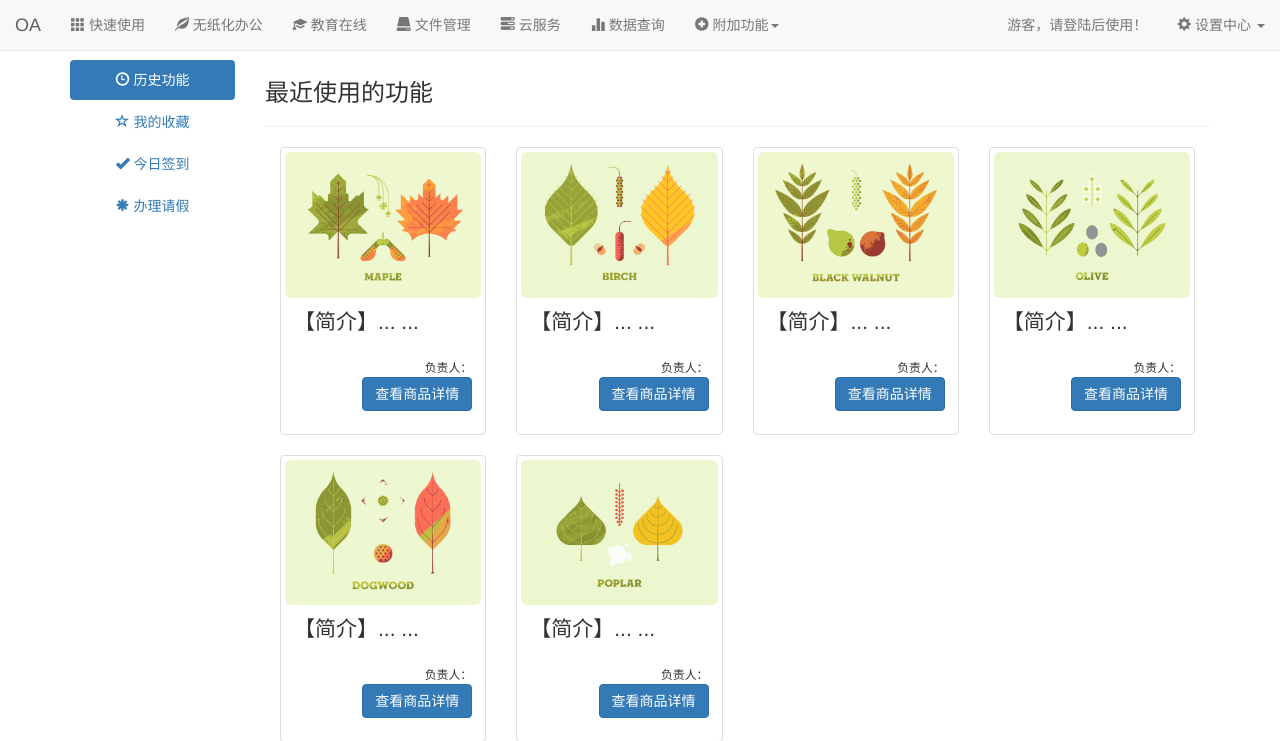
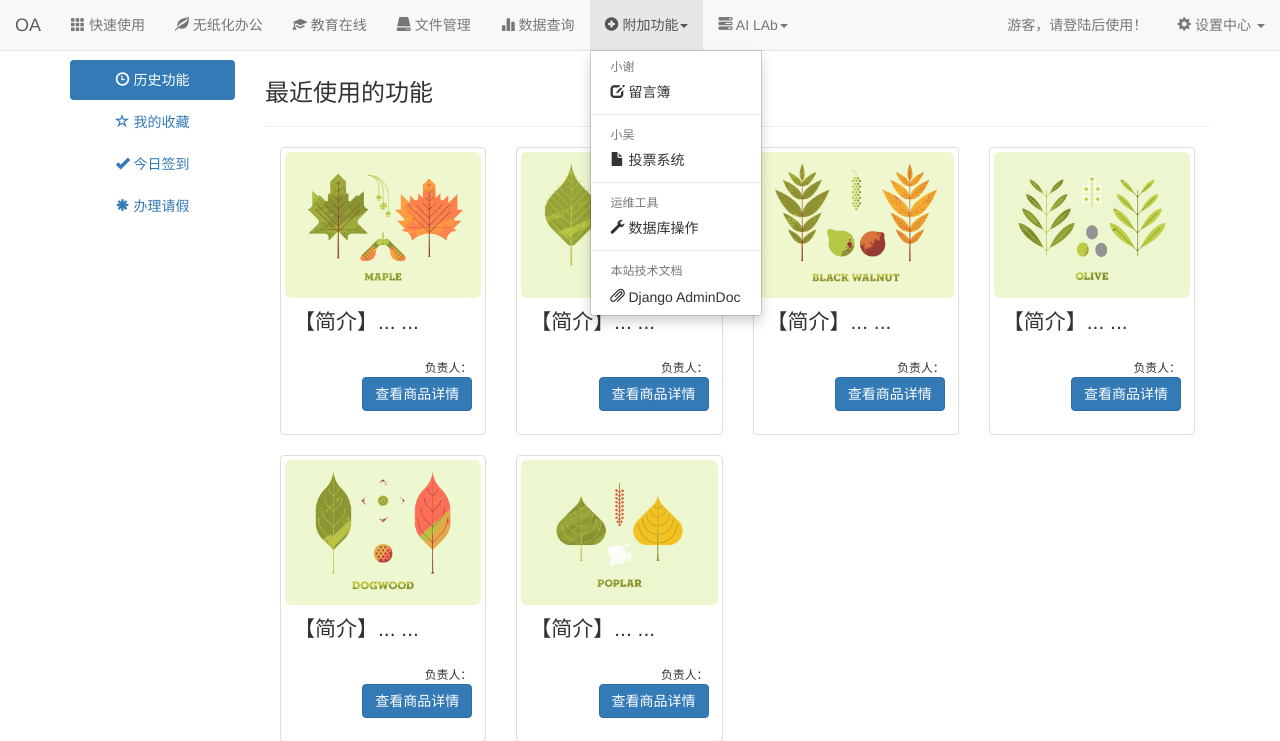
Before and after one commit to moonRice/OA_By_Django, a Django app: page /oa/ in a window 1280 px wide, after a click on "附加功能". Shown: the top 741 px of the page. Run offline with Django 3.2, Linux system fonts and the light colour scheme; some libraries are stand-ins or nearby versions.

Commit message:
同步一波工程文件，变更如下： 1、关闭TF模块（考虑到数据量、算力、优化等问题）； 2、真的好久没同步了，实在不方便。

```diff
--- a/OA_By_Django/settings.py
+++ b/OA_By_Django/settings.py
@@ -76,6 +76,9 @@
 
     # 连接Oracle数据库
     'apps.orcl',
+
+    # tensorflow
+    # 'apps.tensorflow',
 ]
 
 MIDDLEWARE = [
--- a/OA_By_Django/urls.py
+++ b/OA_By_Django/urls.py
@@ -50,4 +50,7 @@
     # Oracle数据库管理
     path('orcl/', include(('apps.orcl.urls', 'orcl'), namespace='orcl')),
 
+    # Tensorflow
+    # path('tf/', include(('apps.tensorflow.urls', 'orcl'), namespace='tf')),
+
 ]
--- a/apps/TouPiaoXiTong/views.py
+++ b/apps/TouPiaoXiTong/views.py
@@ -189,6 +189,7 @@
 
 
 def tjsj(request):
+
     data = tongjiCount.objects.all()[:100]
     print(data)
     json_list = []
@@ -202,4 +203,4 @@
         'flag2': 'sjtj',
     }
     # return render(request, 'TouPiaoXiTong/zssj.html', context)
-    return HttpResponse(json.dump(json_list), content_type="application/json")
+    return HttpResponse(json.dumps(json_list), content_type="application/json")
--- a/templates/model_page/oa_main_page_model.html
+++ b/templates/model_page/oa_main_page_model.html
@@ -42,7 +42,7 @@
                 {#                <li><a href="#"><span class="glyphicon glyphicon-wrench"></span> 设备报修</a></li>#}
                 <li><a href="#"><span class="glyphicon glyphicon-education"></span> 教育在线</a></li>
                 <li><a href="#"><span class="glyphicon glyphicon-hdd"></span> 文件管理</a></li>
-                <li><a href="#"><span class="glyphicon glyphicon-tasks"></span> 云服务</a></li>
+
                 <li><a href="#"><span class="glyphicon glyphicon-stats"></span> 数据查询</a></li>
 
                 <li class="dropdown">
@@ -57,6 +57,33 @@
                                 class="glyphicon glyphicon-edit"></span> 留言簿</a></li>
                         <li role="separator" class="divider"></li>
                         <li class="dropdown-header">小吴</li>
+                        <li {% if flag == 'tpxt' %}class="active"{% endif %}><a
+                                href="{% url 'VoteSystem:index' %}"><span class="glyphicon glyphicon-file"></span> 投票系统</a>
+                        </li>
+
+                        <li role="separator" class="divider"></li>
+                        <li class="dropdown-header">运维工具</li>
+                        <li><a href="{% url 'orcl:idx' %}"><span class="glyphicon glyphicon-wrench"></span> 数据库操作</a></li>
+
+                        <li role="separator" class="divider"></li>
+                        <li class="dropdown-header">本站技术文档</li>
+                        <li><a href="{% url 'index:docs' %}"><span class="glyphicon glyphicon-paperclip"></span> Django
+                            AdminDoc</a></li>
+                    </ul>
+                </li>
+
+            <li class="dropdown">
+                    <a href="#" class="dropdown-toggle" data-toggle="dropdown" role="button" aria-haspopup="true"
+                       aria-expanded="false"><span class="glyphicon glyphicon-tasks"></span> AI LAb<span
+                            class="caret"></span></a>
+                    <ul class="dropdown-menu">
+
+                        <li class="dropdown-header">机器学习</li>
+                        <li {% if flag == 'guestBook' %}class="active"{% endif %}><a
+                                href="#"><img
+                                src="{% static 'images/tf_favicon.png' %}" width="15px" height="15px"/> Tensorflow</a></li>
+                        <li role="separator" class="divider"></li>
+                        <li class="dropdown-header">大数据</li>
                         <li {% if flag == 'tpxt' %}class="active"{% endif %}><a
                                 href="{% url 'VoteSystem:index' %}"><span class="glyphicon glyphicon-file"></span> 投票系统</a>
                         </li>
```
